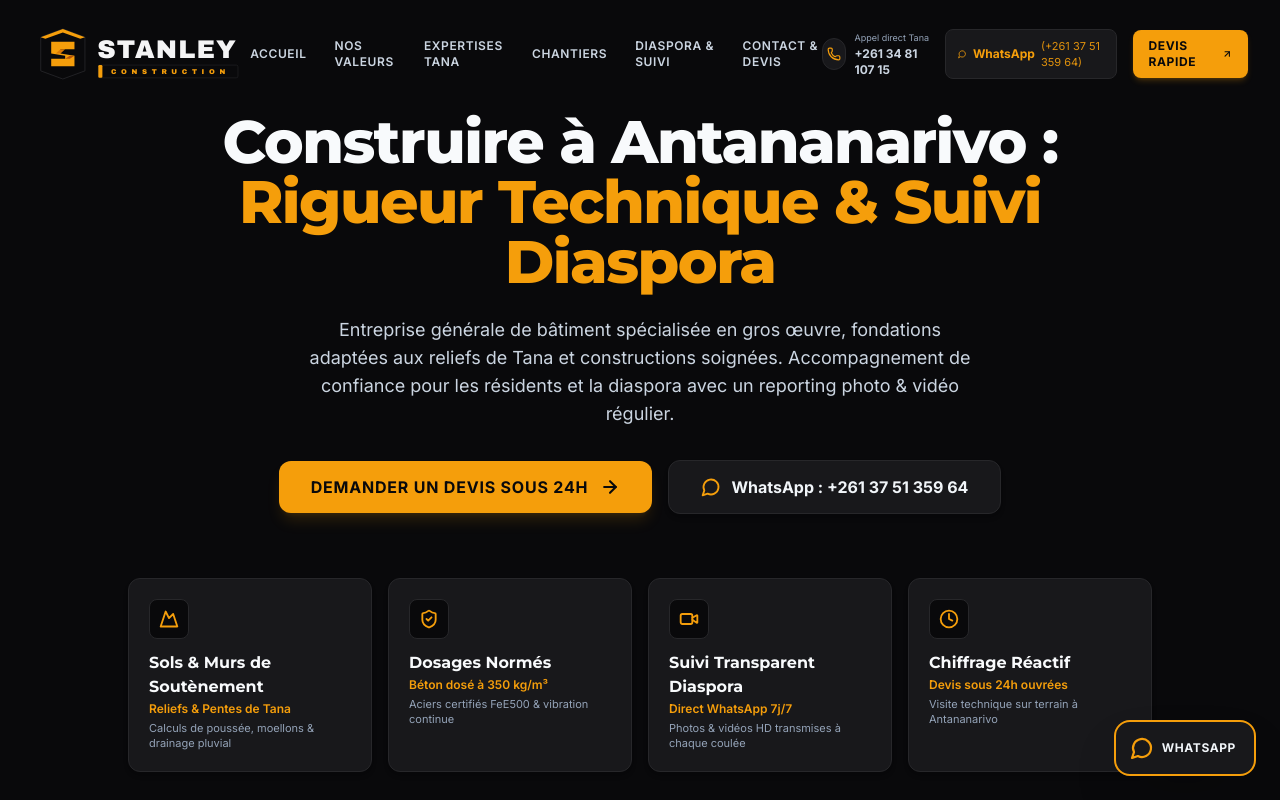
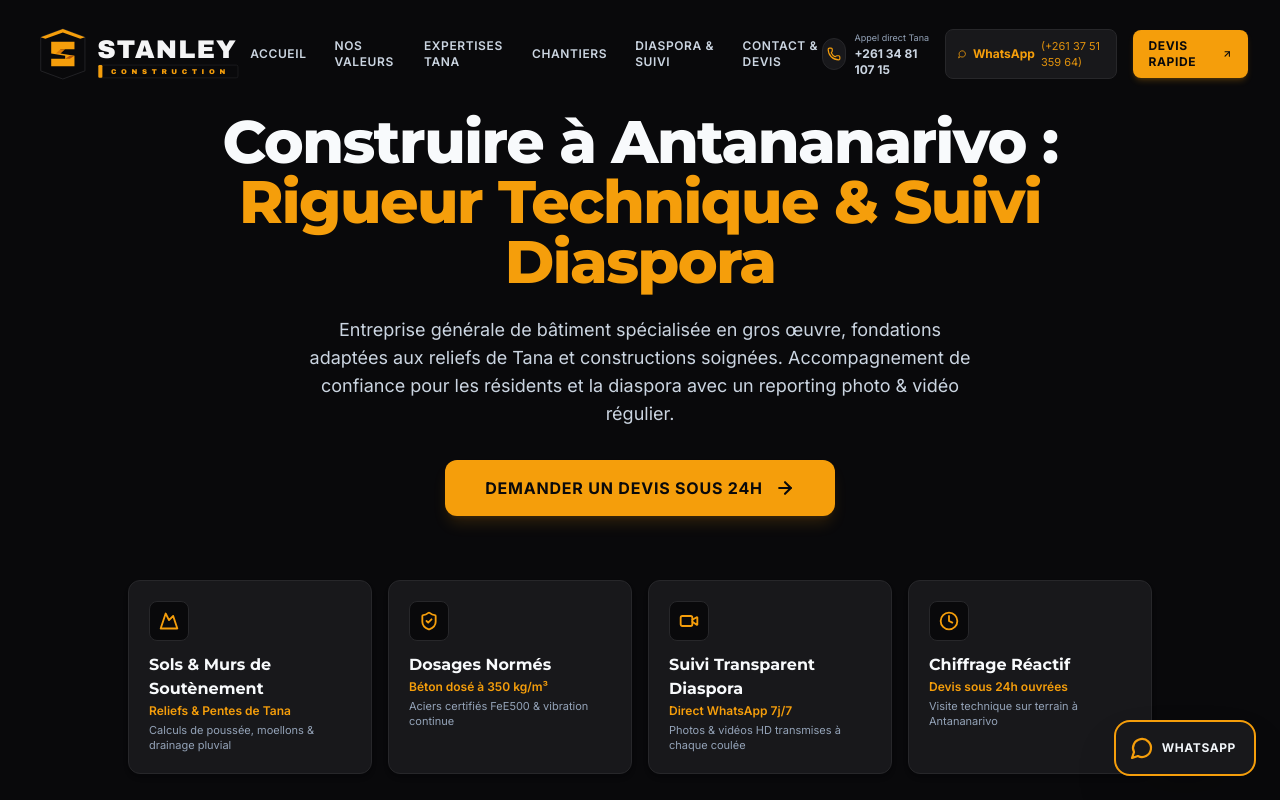
Before and after one commit to xaviertimoty-19/stanley-construction, a React (Vite) app: page / in a window 1280 px wide. Shown: the top 800 px of the page. Built offline with nearby package versions, Linux system fonts and the light colour scheme.

Commit message:
style: epurer le Hero avec un bouton d'action unique et conserver le WhatsApp flottant

```diff
--- a/src/components/Hero.tsx
+++ b/src/components/Hero.tsx
@@ -1,9 +1,7 @@
 import React from 'react';
-import { ShieldCheck, ArrowRight, ChevronDown, Clock, Video, Mountain, MessageCircle } from 'lucide-react';
+import { ShieldCheck, ArrowRight, ChevronDown, Clock, Video, Mountain } from 'lucide-react';
 
 export const Hero: React.FC = () => {
-  const whatsappUrl = "https://wa.me/261375135964?text=Bonjour%20Stanley%20Construction,%20je%20souhaite%20un%20devis%20pour%20un%20projet%20à%20Antananarivo.";
-
   return (
     <section id="accueil" aria-label="Présentation Stanley Construction Antananarivo" className="relative min-h-[88vh] flex items-center justify-center pt-28 pb-16 overflow-hidden bg-stanley-black">
       {/* Subtle vignette background */}
@@ -34,24 +32,14 @@ export const Hero: React.FC = () => {
             Accompagnement de confiance pour les résidents et la diaspora avec un reporting photo &amp; vidéo régulier.
           </p>
 
-          {/* Call to actions */}
-          <div className="flex flex-col sm:flex-row items-center justify-center gap-4 pt-2">
+          {/* Single Focused Call to Action */}
+          <div className="flex items-center justify-center pt-2">
             <a
               href="#contact"
-              className="w-full sm:w-auto inline-flex items-center justify-center gap-3 px-8 py-3.5 rounded-xl bg-stanley-yellow hover:bg-stanley-gold text-stanley-black font-extrabold text-sm sm:text-base transition-all shadow-lg shadow-amber-500/15 hover:shadow-amber-500/30 hover:-translate-y-0.5 cursor-pointer uppercase tracking-wider"
+              className="w-full sm:w-auto inline-flex items-center justify-center gap-3 px-8 sm:px-10 py-4 rounded-xl bg-stanley-yellow hover:bg-stanley-gold text-stanley-black font-extrabold text-sm sm:text-base transition-all shadow-lg shadow-amber-500/15 hover:shadow-amber-500/30 hover:-translate-y-0.5 cursor-pointer uppercase tracking-wider"
             >
               <span>Demander un devis sous 24h</span>
               <ArrowRight className="w-5 h-5 stroke-[2.5]" />
-            </a>
-
-            <a
-              href={whatsappUrl}
-              target="_blank"
-              rel="noopener noreferrer"
-              className="w-full sm:w-auto inline-flex items-center justify-center gap-2.5 px-8 py-3.5 rounded-xl bg-stanley-charcoal hover:bg-zinc-800 border border-stanley-steel hover:border-stanley-yellow text-slate-100 font-bold text-sm sm:text-base transition-all shadow-md cursor-pointer"
-            >
-              <MessageCircle className="w-5 h-5 text-stanley-yellow stroke-[2.2]" />
-              <span>WhatsApp : +261 37 51 359 64</span>
             </a>
           </div>
         </div>
```
